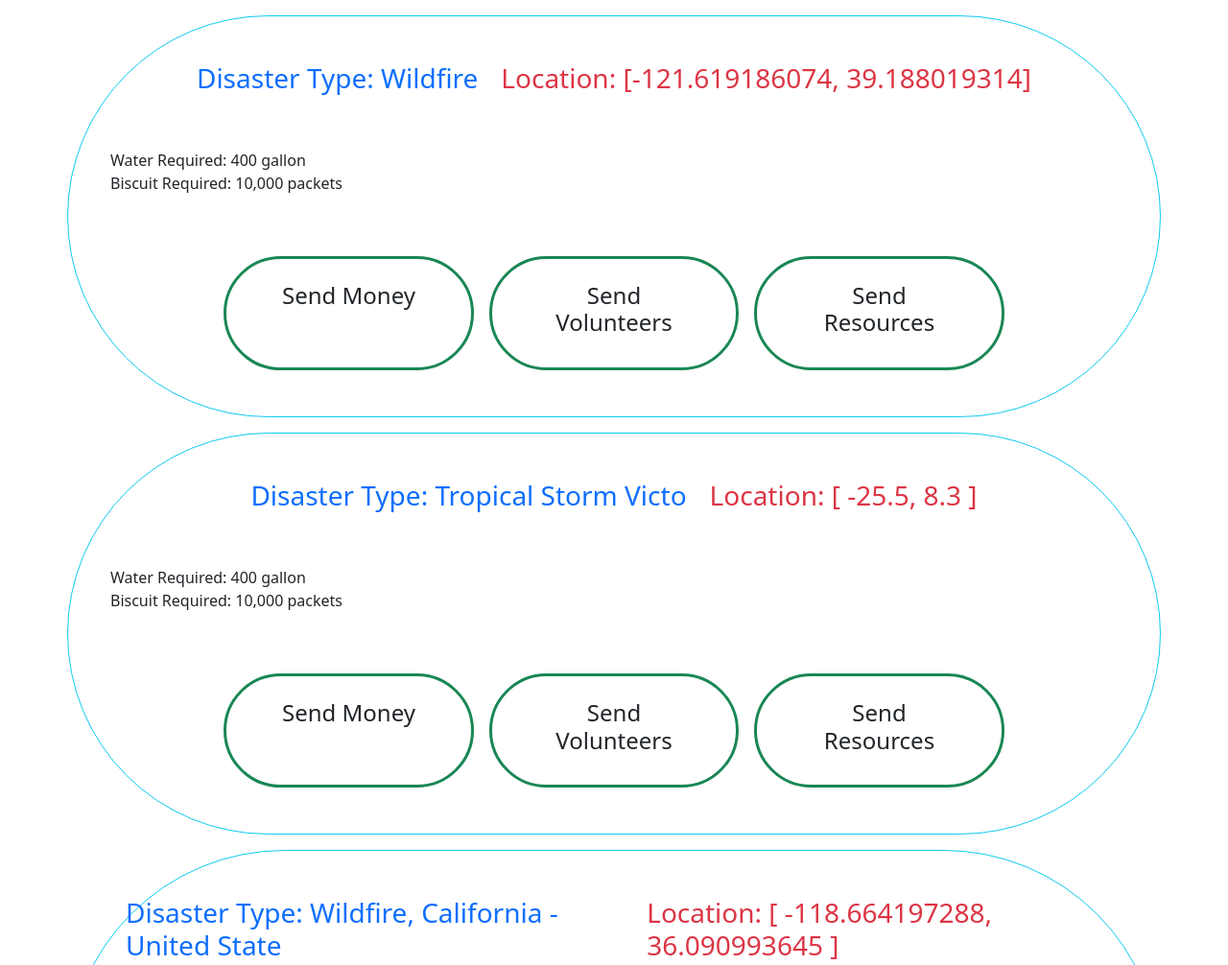
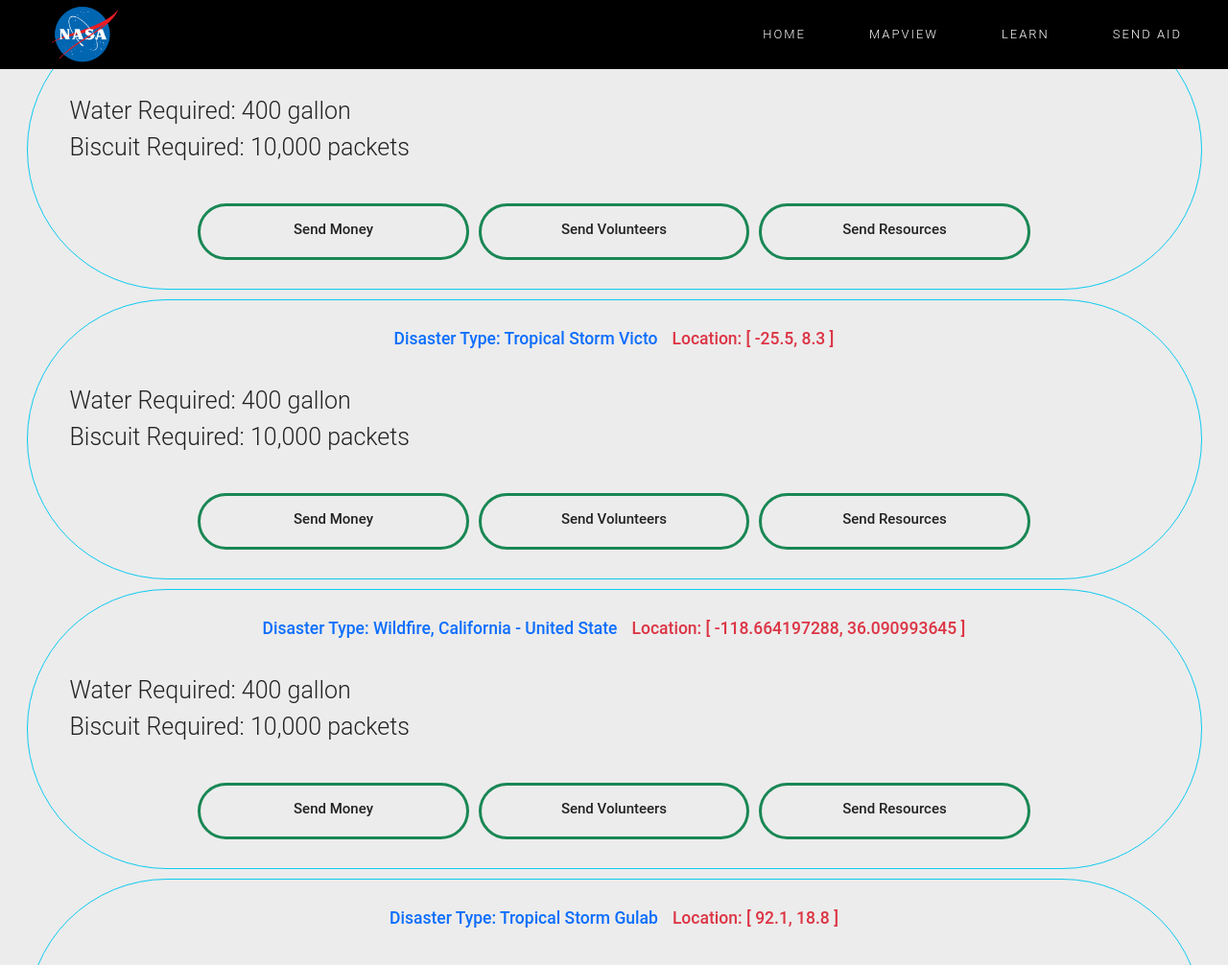
Before and after one commit to rubayamim381/Disaster-Response, a plain HTML site: page send_aid.html in a window 1280 px wide. Shown: the top 1006 px of the page at 96% size. Drawn offline with nearby package versions, Linux system fonts and the light colour scheme.

Commit message:
Update send_aid.html

```diff
--- a/send_aid.html
+++ b/send_aid.html
@@ -6,6 +6,7 @@
     <meta name="viewport" content="width=device-width, initial-scale=1.0">
     <!-- Bootstrap css -->
     <link href="https://cdn.jsdelivr.net/npm/bootstrap@5.1.1/dist/css/bootstrap.min.css" rel="stylesheet" integrity="sha384-F3w7mX95PdgyTmZZMECAngseQB83DfGTowi0iMjiWaeVhAn4FJkqJByhZMI3AhiU" crossorigin="anonymous">
+    <link rel="stylesheet" href="mapview/mapview.css">
     <title>Document</title>
     <style>
         .help:hover{
@@ -13,18 +14,55 @@
             cursor: pointer;
             box-shadow: 7px 7px 7px gray;
         }
+        ul>li{
+            font-size: 25px;
+        }
     </style>
 </head>
 <body>
+    <header>
+        <div class="container">
+
+          <!--Navigation Bar starts-->
+          <nav class="nav">
+            <div class="menu-toggle">
+              <i class="fas fa-bars"></i>
+              <i class="fas fa-times"></i>
+            </div>
+
+              <!--Navigation Bar logo-->
+            <a href="index.html" class="logo"><img src="../images/nasalogo.png" alt=""></a>
+
+              <!--Navigation Bar Lists e.g. menu, home etc-->
+            <ul class="nav-list">
+              <li class="nav-item">
+                <a href="../index.html" class="nav-link">Home</a>
+              </li>
+              <li class="nav-item">
+                <a href="mapview.html" class="nav-link">Mapview</a>
+              </li>
+              <li class="nav-item">
+                <a href="#learn" class="nav-link">Learn</a>
+              </li>
+              <li class="nav-item">
+                <a href="../send_aid.html" class="nav-link">Send Aid</a>
+              </li>
+        </div>
+      </header>
     <Main>
         <div class="border border-info container mt-3 rounded-pill">
             <div class="d-md-flex justify-content-center px-5 py-5">
+                <div>
                     <h3 class="me-4 text-primary">
                         Disaster Type: Wildfire
                     </h3>
+                </div>
+                <div>
                     <h3 class="text-danger">
                         Location: [-121.619186074, 39.188019314]
                     </h3>
+                </div>
+
             </div>
             <ul style="list-style-type: none;">
                 <li>Water Required: 400 gallon</li>
@@ -44,12 +82,17 @@
         <!-- 2nd One  -->
         <div class="border border-info container mt-3 rounded-pill">
             <div class="d-md-flex justify-content-center px-5 py-5">
+                <div>
                     <h3 class="me-4 text-primary">
                         Disaster Type: Tropical Storm Victo
                     </h3>
+                </div>
+                <div>
                     <h3 class="text-danger">
                         Location: [ -25.5, 8.3 ]
                     </h3>
+                </div>
+
             </div>
             <ul style="list-style-type: none;">
                 <li>Water Required: 400 gallon</li>
@@ -69,12 +112,18 @@
         <!-- 3rd One  -->
         <div class="border border-info container mt-3 rounded-pill">
             <div class="d-md-flex justify-content-center px-5 py-5">
+
+                <div>
                     <h3 class="me-4 text-primary">
                         Disaster Type: Wildfire, California - United State
                     </h3>
+                </div>
+                <div>
                     <h3 class="text-danger">
                         Location: [ -118.664197288, 36.090993645 ]
                     </h3>
+                </div>
+
             </div>
             <ul style="list-style-type: none;">
                 <li>Water Required: 400 gallon</li>
@@ -94,12 +143,17 @@
         <!-- 4th one -->
         <div class="border border-info container mt-3 rounded-pill">
             <div class="d-md-flex justify-content-center px-5 py-5">
+                <div>
                     <h3 class="me-4 text-primary">
                         Disaster Type: Tropical Storm Gulab
                     </h3>
+                </div>
+                <div>
                     <h3 class="text-danger">
                         Location: [ 92.1, 18.8 ]
                     </h3>
+                </div>
+
             </div>
             <ul style="list-style-type: none;">
                 <li>Water Required: 400 gallon</li>
```
Lines whose indentation alone changed are shown as unchanged.
